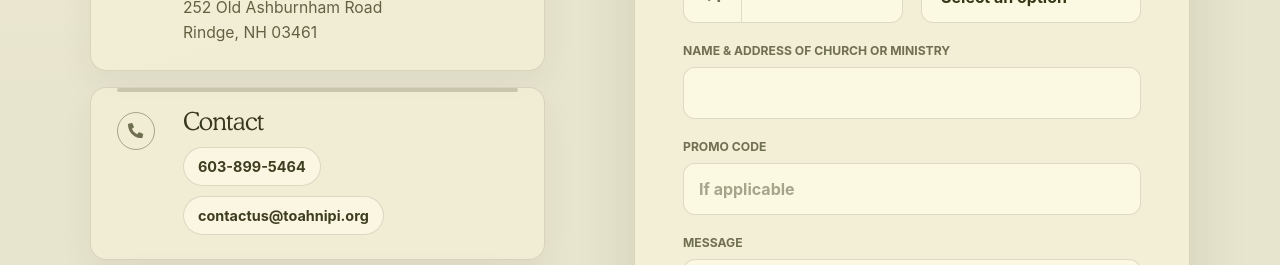
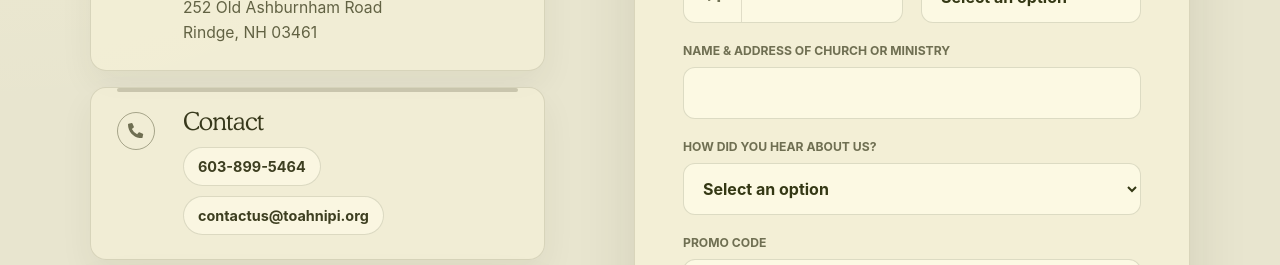
Before and after one commit to Paymvi/Toah_Nipi_Website, a React (Vite) app: page /contact in a window 1280 px wide. Shown: the part 1200-1465 px from the top of the page. Built offline with nearby package versions, Linux system fonts and the light colour scheme.

Commit message:
Add "How did you hear about us?" field to contact form

```diff
--- a/src/pages/Contact.jsx
+++ b/src/pages/Contact.jsx
@@ -23,9 +23,20 @@ const initialFormState = {
   phone: "",
   churchOrMinistry: "",
   retreatType: "",
+  heardAboutUs: "",
   promoCode: "",
   message: "",
 };
+
+const referralSources = [
+  "Google Search",
+  "Social Media",
+  "Friend or Family",
+  "Church or Ministry",
+  "Previous Visit",
+  "Event or Conference",
+  "Other",
+];
 
 export default function Contact() {
   const [formData, setFormData] = useState(initialFormState);
@@ -52,6 +63,7 @@ Email: ${formData.email}
 Phone: +1 ${formData.phone}
 Church or Ministry: ${formData.churchOrMinistry}
 Type of Retreat: ${formData.retreatType}
+How Did You Hear About Us: ${formData.heardAboutUs || "N/A"}
 Promo Code: ${formData.promoCode || "N/A"}
 
 Message:
@@ -257,6 +269,23 @@ ${formData.message}
             </label>
 
             <label className="contact-form-full">
+              How did you hear about us?
+              <select
+                name="heardAboutUs"
+                value={formData.heardAboutUs}
+                onChange={handleChange}
+              >
+                <option value="">Select an option</option>
+
+                {referralSources.map((source) => (
+                  <option value={source} key={source}>
+                    {source}
+                  </option>
+                ))}
+              </select>
+            </label>
+
+            <label className="contact-form-full">
               Promo Code
               <input
                 type="text"
```
